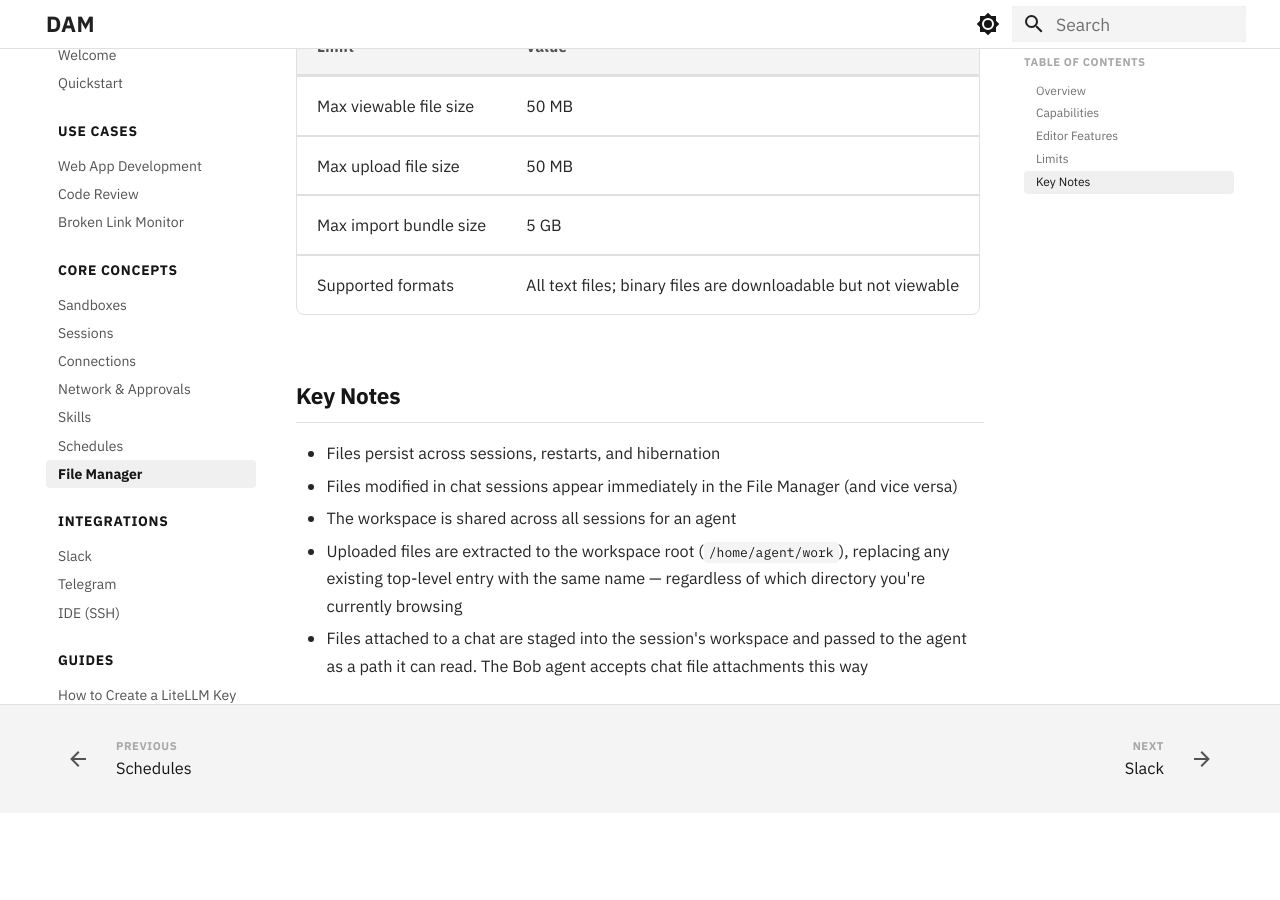
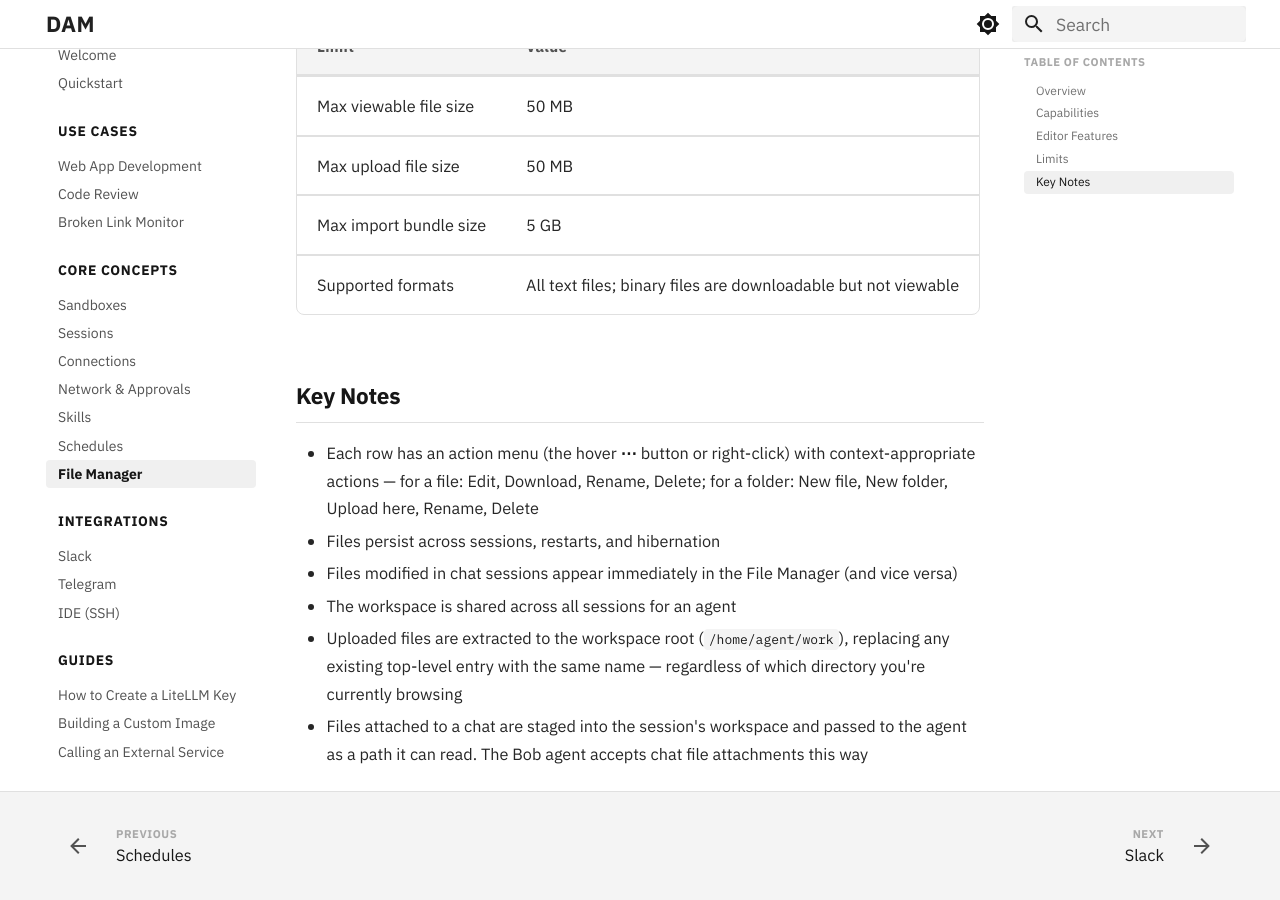
Before and after one commit to dam-agents/docs, an MkDocs documentation site: the page built from docs/core-concepts/file-manager.md, in a window 1280 px wide and 900 px high, scrolled down 1429 px. Built offline with MkDocs 1.6.1 and Material for MkDocs 9.7.7, drawn with Linux system fonts in a browser that asks for light colours; before the commit the page ends 2242 px from its top, so only the background shows below that.

Commit message:
docs: sync for dam-agents/dam#1356 — file/folder row action menu (Edit/Download) (#19)
Co-authored-by: Agent User <agent@agent-7aee7c83b6b1d474-0.agent-7aee7c83b6b1d474.dam-prod-agents.svc.cluster.local>

```diff
--- a/docs/core-concepts/file-manager.md
+++ b/docs/core-concepts/file-manager.md
@@ -41,6 +41,7 @@ When viewing a file that renders (image, PDF, SVG, Markdown, or HTML), a **Fulls
 
 ## Key Notes
 
+- Each row has an action menu (the hover **⋯** button or right-click) with context-appropriate actions — for a file: Edit, Download, Rename, Delete; for a folder: New file, New folder, Upload here, Rename, Delete
 - Files persist across sessions, restarts, and hibernation
 - Files modified in chat sessions appear immediately in the File Manager (and vice versa)
 - The workspace is shared across all sessions for an agent
```
